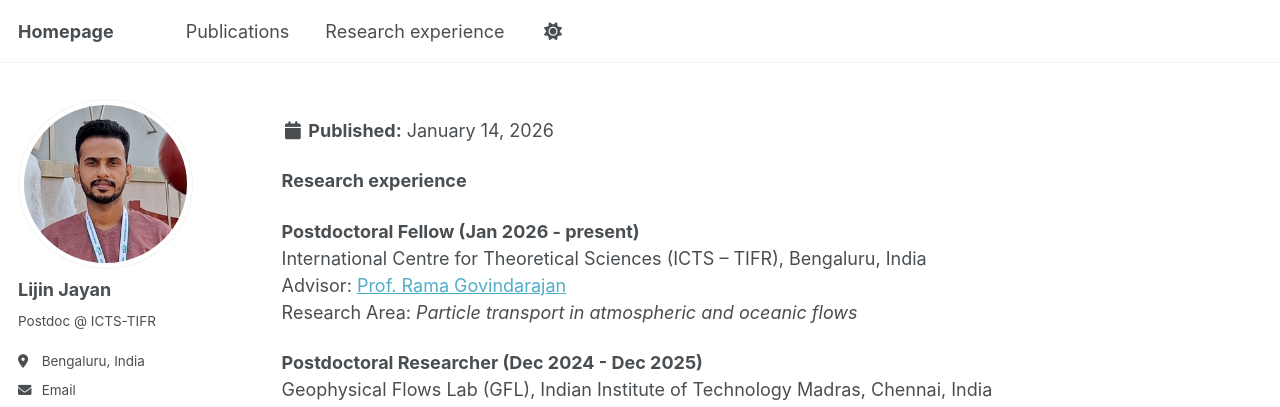
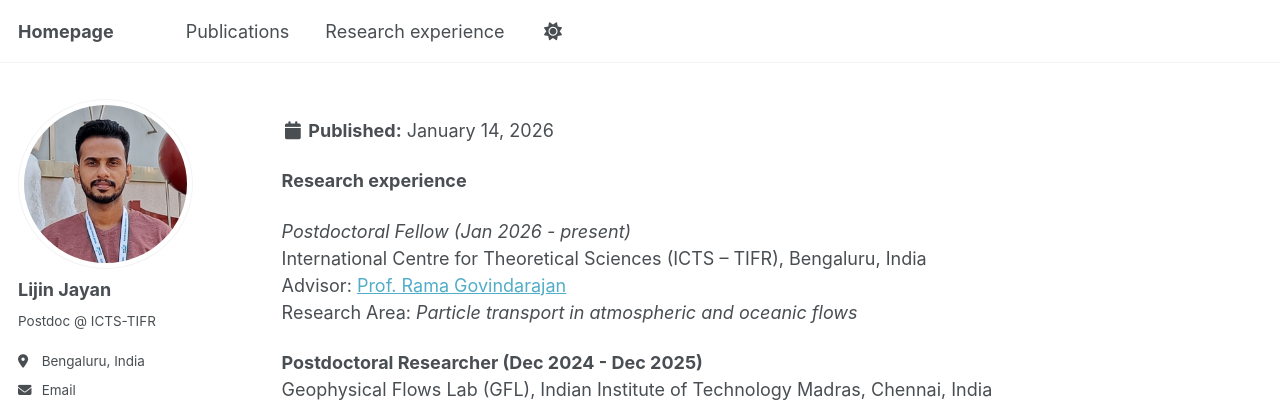
Before and after one commit to ljayan/ljayan.github.io, a Jekyll site: the page built from _research/research.md, in a window 1280 px wide. Shown: the top 407 px of the page. Built offline with Jekyll 4.4.1, drawn with Linux system fonts in a browser that asks for light colours; some web fonts are replaced.

```diff
--- a/_research/research.md
+++ b/_research/research.md
@@ -4,7 +4,7 @@ permalink: /research/
 ---
 **Research experience**
 
-**Postdoctoral Fellow (Jan 2026 - present)**
+*Postdoctoral Fellow (Jan 2026 - present)*
 International Centre for Theoretical Sciences (ICTS – TIFR), Bengaluru, India
 Advisor: [Prof. Rama Govindarajan](https://www.icts.res.in/people/rama-govindarajan)
 Research Area: *Particle transport in atmospheric and oceanic flows*
```
